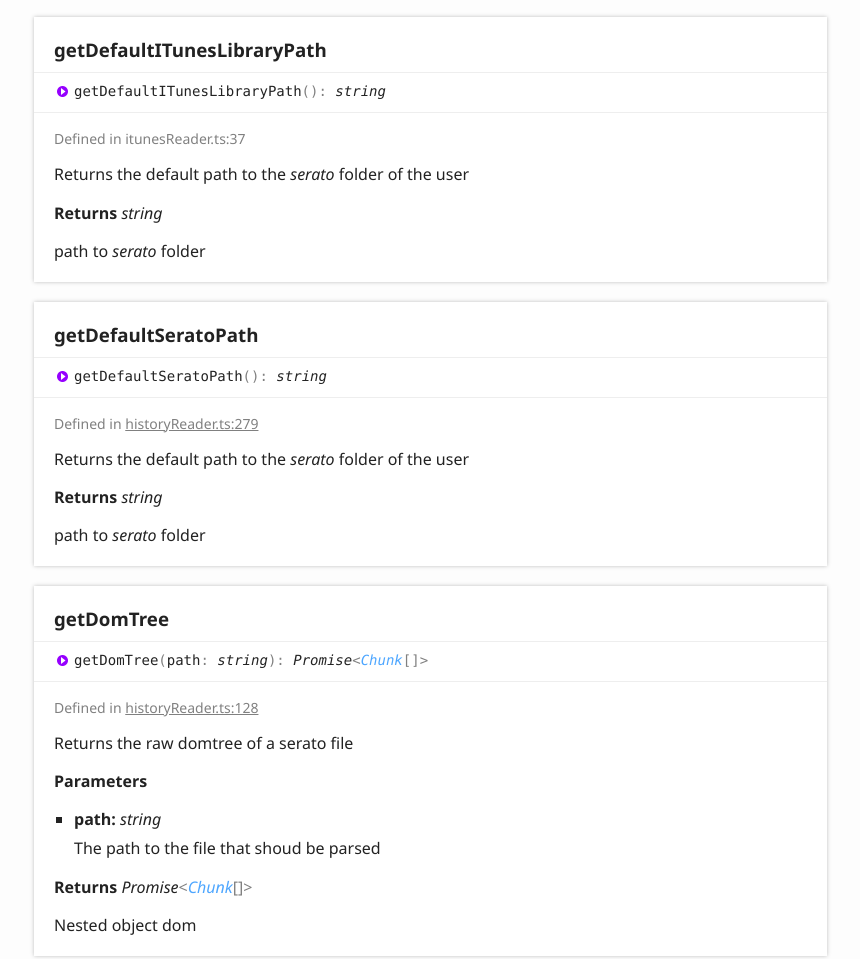
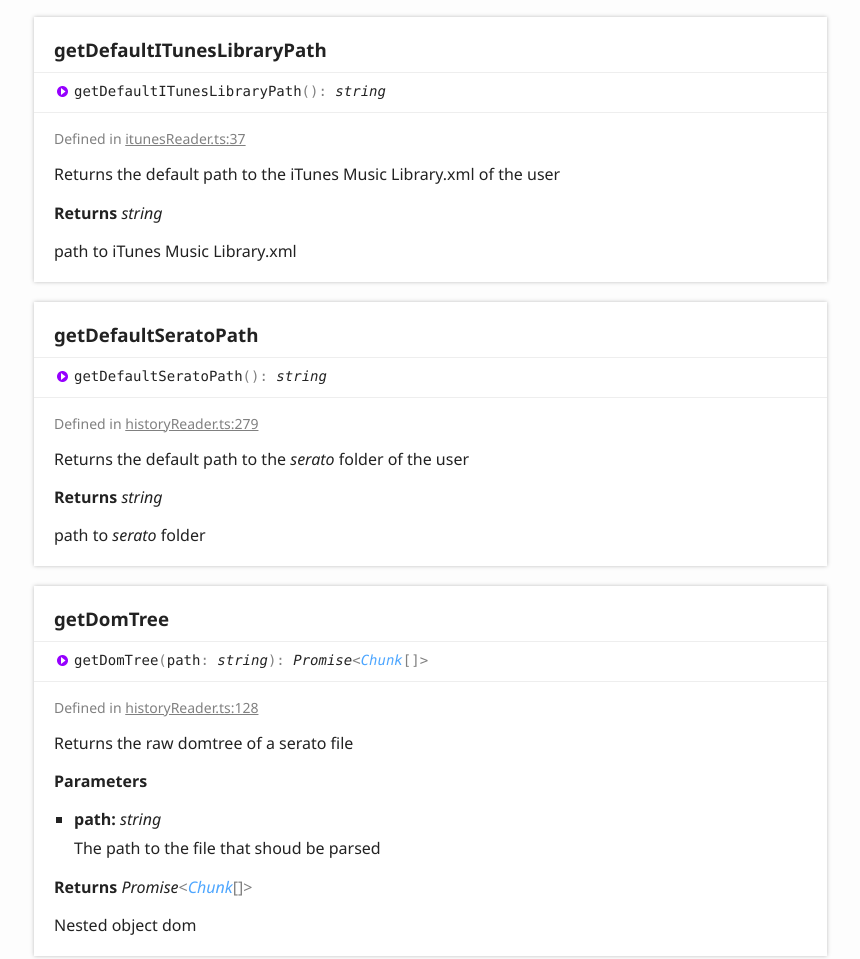
Before and after one commit to TobiasJacob/seratolibraryparser, a website: page docs/globals.html in a window 1280 px wide. Shown: the part 1081-2040 px from the top of the page, without its empty margins (6-866 px from the left). Drawn offline with Linux system fonts and the light colour scheme.

Commit message:
Doc update

```diff
--- a/docs/globals.html
+++ b/docs/globals.html
@@ -114,7 +114,7 @@
 					<div class="tsd-signature tsd-kind-icon">Chunk<wbr>Data<wbr>Type<span class="tsd-signature-symbol">:</span> <span class="tsd-signature-type">string</span><span class="tsd-signature-symbol"> | </span><a href="classes/chunk.html" class="tsd-signature-type">Chunk</a><span class="tsd-signature-symbol">[]</span><span class="tsd-signature-symbol"> | </span><span class="tsd-signature-type">number</span></div>
 					<aside class="tsd-sources">
 						<ul>
-							<li>Defined in <a href="https://github.com/TobiasJacob/seratolibraryparser/blob/67c0f4e/src/historyReader.ts#L5">historyReader.ts:5</a></li>
+							<li>Defined in <a href="https://github.com/TobiasJacob/seratolibraryparser/blob/487d5e8/src/historyReader.ts#L5">historyReader.ts:5</a></li>
 						</ul>
 					</aside>
 				</section>
@@ -131,16 +131,16 @@
 						<li class="tsd-description">
 							<aside class="tsd-sources">
 								<ul>
-									<li>Defined in itunesReader.ts:37</li>
+									<li>Defined in <a href="https://github.com/TobiasJacob/seratolibraryparser/blob/487d5e8/src/itunesReader.ts#L37">itunesReader.ts:37</a></li>
 								</ul>
 							</aside>
 							<div class="tsd-comment tsd-typography">
 								<div class="lead">
-									<p>Returns the default path to the <em>serato</em> folder of the user</p>
+									<p>Returns the default path to the iTunes Music Library.xml of the user</p>
 								</div>
 							</div>
 							<h4 class="tsd-returns-title">Returns <span class="tsd-signature-type">string</span></h4>
-							<p>path to <em>serato</em> folder</p>
+							<p>path to iTunes Music Library.xml</p>
 						</li>
 					</ul>
 				</section>
@@ -154,7 +154,7 @@
 						<li class="tsd-description">
 							<aside class="tsd-sources">
 								<ul>
-									<li>Defined in <a href="https://github.com/TobiasJacob/seratolibraryparser/blob/67c0f4e/src/historyReader.ts#L279">historyReader.ts:279</a></li>
+									<li>Defined in <a href="https://github.com/TobiasJacob/seratolibraryparser/blob/487d5e8/src/historyReader.ts#L279">historyReader.ts:279</a></li>
 								</ul>
 							</aside>
 							<div class="tsd-comment tsd-typography">
@@ -177,7 +177,7 @@
 						<li class="tsd-description">
 							<aside class="tsd-sources">
 								<ul>
-									<li>Defined in <a href="https://github.com/TobiasJacob/seratolibraryparser/blob/67c0f4e/src/historyReader.ts#L128">historyReader.ts:128</a></li>
+									<li>Defined in <a href="https://github.com/TobiasJacob/seratolibraryparser/blob/487d5e8/src/historyReader.ts#L128">historyReader.ts:128</a></li>
 								</ul>
 							</aside>
 							<div class="tsd-comment tsd-typography">
@@ -209,7 +209,7 @@
 						<li class="tsd-description">
 							<aside class="tsd-sources">
 								<ul>
-									<li>Defined in itunesReader.ts:15</li>
+									<li>Defined in <a href="https://github.com/TobiasJacob/seratolibraryparser/blob/487d5e8/src/itunesReader.ts#L15">itunesReader.ts:15</a></li>
 								</ul>
 							</aside>
 							<div class="tsd-comment tsd-typography">
@@ -240,7 +240,7 @@
 						<li class="tsd-description">
 							<aside class="tsd-sources">
 								<ul>
-									<li>Defined in <a href="https://github.com/TobiasJacob/seratolibraryparser/blob/67c0f4e/src/historyReader.ts#L261">historyReader.ts:261</a></li>
+									<li>Defined in <a href="https://github.com/TobiasJacob/seratolibraryparser/blob/487d5e8/src/historyReader.ts#L261">historyReader.ts:261</a></li>
 								</ul>
 							</aside>
 							<div class="tsd-comment tsd-typography">
@@ -272,7 +272,7 @@
 						<li class="tsd-description">
 							<aside class="tsd-sources">
 								<ul>
-									<li>Defined in <a href="https://github.com/TobiasJacob/seratolibraryparser/blob/67c0f4e/src/historyReader.ts#L220">historyReader.ts:220</a></li>
+									<li>Defined in <a href="https://github.com/TobiasJacob/seratolibraryparser/blob/487d5e8/src/historyReader.ts#L220">historyReader.ts:220</a></li>
 								</ul>
 							</aside>
 							<div class="tsd-comment tsd-typography">
@@ -303,7 +303,7 @@
 						<li class="tsd-description">
 							<aside class="tsd-sources">
 								<ul>
-									<li>Defined in <a href="https://github.com/TobiasJacob/seratolibraryparser/blob/67c0f4e/src/historyReader.ts#L176">historyReader.ts:176</a></li>
+									<li>Defined in <a href="https://github.com/TobiasJacob/seratolibraryparser/blob/487d5e8/src/historyReader.ts#L176">historyReader.ts:176</a></li>
 								</ul>
 							</aside>
 							<div class="tsd-comment tsd-typography">
@@ -335,7 +335,7 @@
 						<li class="tsd-description">
 							<aside class="tsd-sources">
 								<ul>
-									<li>Defined in <a href="https://github.com/TobiasJacob/seratolibraryparser/blob/67c0f4e/src/historyReader.ts#L140">historyReader.ts:140</a></li>
+									<li>Defined in <a href="https://github.com/TobiasJacob/seratolibraryparser/blob/487d5e8/src/historyReader.ts#L140">historyReader.ts:140</a></li>
 								</ul>
 							</aside>
 							<div class="tsd-comment tsd-typography">
@@ -369,7 +369,7 @@
 						<li class="tsd-description">
 							<aside class="tsd-sources">
 								<ul>
-									<li>Defined in <a href="https://github.com/TobiasJacob/seratolibraryparser/blob/67c0f4e/src/historyReader.ts#L57">historyReader.ts:57</a></li>
+									<li>Defined in <a href="https://github.com/TobiasJacob/seratolibraryparser/blob/487d5e8/src/historyReader.ts#L57">historyReader.ts:57</a></li>
 								</ul>
 							</aside>
 							<div class="tsd-comment tsd-typography">
@@ -400,7 +400,7 @@
 						<li class="tsd-description">
 							<aside class="tsd-sources">
 								<ul>
-									<li>Defined in <a href="https://github.com/TobiasJacob/seratolibraryparser/blob/67c0f4e/src/historyReader.ts#L44">historyReader.ts:44</a></li>
+									<li>Defined in <a href="https://github.com/TobiasJacob/seratolibraryparser/blob/487d5e8/src/historyReader.ts#L44">historyReader.ts:44</a></li>
 								</ul>
 							</aside>
 							<div class="tsd-comment tsd-typography">
@@ -431,7 +431,7 @@
 						<li class="tsd-description">
 							<aside class="tsd-sources">
 								<ul>
-									<li>Defined in <a href="https://github.com/TobiasJacob/seratolibraryparser/blob/67c0f4e/src/historyReader.ts#L72">historyReader.ts:72</a></li>
+									<li>Defined in <a href="https://github.com/TobiasJacob/seratolibraryparser/blob/487d5e8/src/historyReader.ts#L72">historyReader.ts:72</a></li>
 								</ul>
 							</aside>
 							<div class="tsd-comment tsd-typography">
@@ -471,7 +471,7 @@
 						<li class="tsd-description">
 							<aside class="tsd-sources">
 								<ul>
-									<li>Defined in <a href="https://github.com/TobiasJacob/seratolibraryparser/blob/67c0f4e/src/historyReader.ts#L108">historyReader.ts:108</a></li>
+									<li>Defined in <a href="https://github.com/TobiasJacob/seratolibraryparser/blob/487d5e8/src/historyReader.ts#L108">historyReader.ts:108</a></li>
 								</ul>
 							</aside>
 							<div class="tsd-comment tsd-typography">
```
Also changed, not shown: docs/classes/chunk.html (+4 -4 lines), docs/index.html (+5 -2 lines), docs/interfaces/session.html (+2 -2 lines), docs/interfaces/song.html (+4 -4 lines).
